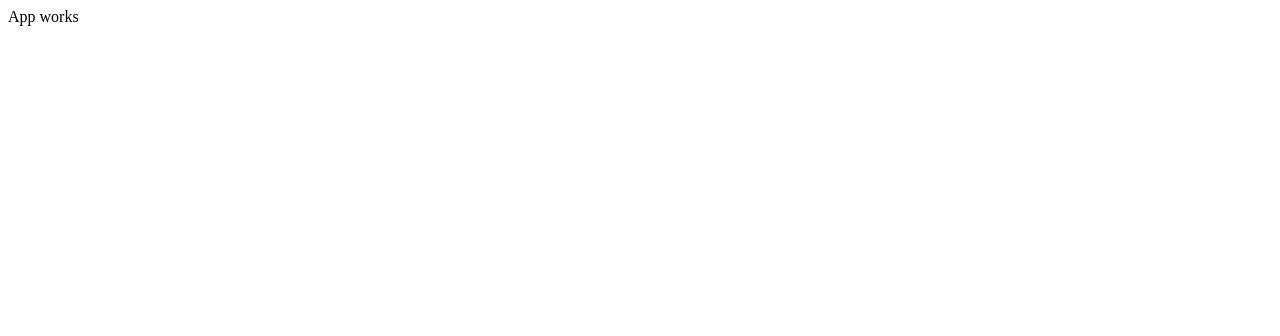
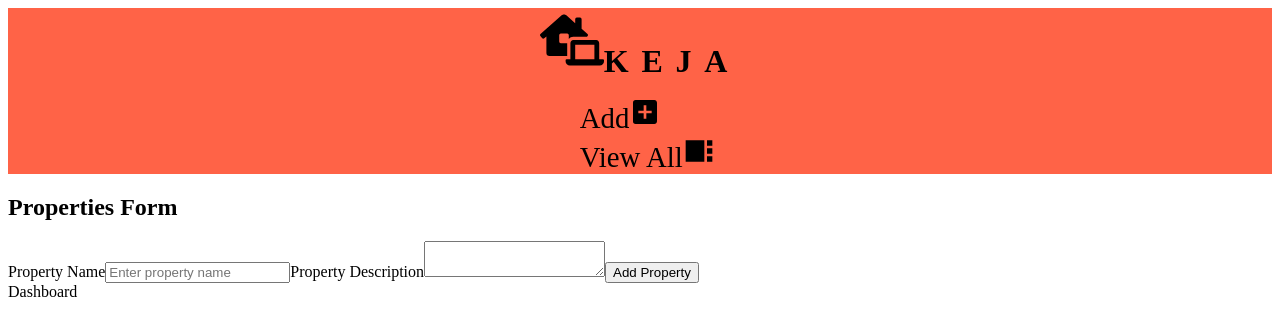
Before and after one commit to mamba-dev-KE/work-assessment-mvc, a React (Create React App) app in the folder frontend/: page / in a window 1280 px wide. Shown: the top 336 px of the page. Built offline with nearby package versions, Linux system fonts and the light colour scheme; the HTML template or start-up script is replaced by a standard one.

Commit message:
working on form component

```diff
--- a/frontend/package.json
+++ b/frontend/package.json
@@ -6,8 +6,11 @@
     "@testing-library/jest-dom": "^5.16.3",
     "@testing-library/react": "^12.1.4",
     "@testing-library/user-event": "^13.5.0",
+    "framer-motion": "^6.2.8",
     "react": "^17.0.2",
     "react-dom": "^17.0.2",
+    "react-icons": "^4.3.1",
+    "react-router-dom": "^6.2.2",
     "react-scripts": "5.0.0",
     "sass": "^1.49.9",
     "web-vitals": "^2.1.4"
--- a/frontend/src/App.jsx
+++ b/frontend/src/App.jsx
@@ -1,7 +1,25 @@
 import React from "react";
+import { BrowserRouter as Router, Routes, Route } from "react-router-dom";
+import NavBar from "./components/NavBar/NavBar";
+import PropertiesForm from "./components/PropertiesForm/PropertiesForm";
+import Add from "./pages/Add";
+import All from "./pages/All";
+import Dashboard from "./pages/Dashboard";
 
 const App = () => {
-  return <div>App works</div>;
+  return (
+    <Router>
+      <div className="app_container">
+        <NavBar />
+        <PropertiesForm />
+        <Routes>
+          <Route path="/" element={<Dashboard />} />
+          <Route path="/add" element={<Add />} />
+          <Route path="/all" element={<All />} />
+        </Routes>
+      </div>
+    </Router>
+  );
 };
 
 export default App;
--- /dev/null
+++ b/frontend/src/components/NavBar/NavBar.jsx
@@ -0,0 +1,32 @@
+import React from "react";
+import { MdAddBox, MdViewSidebar } from "react-icons/md";
+import { FaLaptopHouse } from "react-icons/fa";
+import { Link } from "react-router-dom";
+import "./NavBar.scss";
+
+const NavBar = () => {
+  return (
+    <header className="header grid">
+      <div className="container center">
+        <nav className="nav flex ">
+          <div className="logo flex pointer">
+            <FaLaptopHouse className="logo__img" />
+            <Link to="/">Keja</Link>
+          </div>
+          <ul className="nav__list flex">
+            <li className="nav__list-item flex">
+              <Link to="/add">Add</Link>
+              <MdAddBox className="nav__list-icon" />
+            </li>
+            <li className="nav__list-item flex">
+              <Link to="/all">View All</Link>
+              <MdViewSidebar className="nav__list-icon" />
+            </li>
+          </ul>
+        </nav>
+      </div>
+    </header>
+  );
+};
+
+export default NavBar;
--- /dev/null
+++ b/frontend/src/components/NavBar/NavBar.scss
@@ -0,0 +1,53 @@
+.header {
+  width: 100%;
+  min-height: 6.5rem;
+  background-color: tomato;
+
+  place-items: center;
+
+  & > * {
+    flex: 1;
+  }
+}
+
+.nav {
+  min-height: 5rem;
+
+  justify-content: space-between;
+  align-items: center;
+
+  .logo {
+    align-items: center;
+
+    .logo__img {
+      font-size: 4rem;
+    }
+
+    a {
+      text-decoration: none;
+      letter-spacing: 0.4em;
+      font-weight: 700;
+      text-transform: uppercase;
+      color: black;
+      font-size: 2rem;
+    }
+  }
+
+  .nav__list {
+    list-style-type: none;
+
+    .nav__list-item {
+      --gap: 0.5em;
+
+      a {
+        text-decoration: none;
+        color: black;
+        font-size: 1.8rem;
+      }
+    }
+  }
+}
+
+.nav__list-icon {
+  font-size: 2rem;
+}
--- /dev/null
+++ b/frontend/src/components/PropertiesForm/PropertiesForm.jsx
@@ -0,0 +1,41 @@
+import { useState } from "react";
+
+const PropertiesForm = () => {
+  const [formData, setformData] = useState({});
+  const [properties, setProperties] = useState({ name: "", description: "" });
+
+  const handleSubmit = (e) => {
+    e.preventDefault();
+    setFormData;
+  };
+
+  const handleChange = (e) => {
+    const { name, value } = e.target;
+    setProperties({ [name]: value });
+  };
+
+  return (
+    <section>
+      <h1>Properties Form</h1>
+      <form onSubmit={handleSubmit}>
+        <label htmlFor="name">Property Name</label>
+        <input
+          type="text"
+          name="name"
+          id="name"
+          placeholder="Enter property name"
+          value={properties.name}
+          onChange={handleChange}
+        />
+
+        <label htmlFor="name">Property Description</label>
+        <textarea value={properties.description} onChange={handleChange} />
+        <button>Add Property</button>
+      </form>
+
+      {properties.name}
+    </section>
+  );
+};
+
+export default PropertiesForm;
--- /dev/null
+++ b/frontend/src/pages/Add.jsx
@@ -0,0 +1,7 @@
+import React from "react";
+
+const Add = () => {
+  return <div>Add</div>;
+};
+
+export default Add;
--- /dev/null
+++ b/frontend/src/pages/All.jsx
@@ -0,0 +1,7 @@
+import React from "react";
+
+const All = () => {
+  return <div>All</div>;
+};
+
+export default All;
--- /dev/null
+++ b/frontend/src/pages/Dashboard.jsx
@@ -0,0 +1,7 @@
+import React from "react";
+
+const Dashboard = () => {
+  return <div>Dashboard</div>;
+};
+
+export default Dashboard;
--- a/frontend/src/styles.scss
+++ b/frontend/src/styles.scss
@@ -0,0 +1,51 @@
+@import url("https://fonts.googleapis.com/css2?family=Mulish:wght@400;500&family=Ubuntu:wght@400;700;500&display=swap");
+
+:root {
+  box-sizing: border-box;
+  font-size: 10px;
+
+  --ff-primary: "Ubuntu", sans-serif;
+  --ff-secondary: "Mulish", sans-serif;
+}
+
+*,
+*::before,
+*::after {
+  box-sizing: inherit;
+  margin: 0;
+  padding: 0;
+}
+
+body {
+  font-size: 1.6rem;
+  font-family: var(--ff-primary);
+
+  background-image: url("./assets/bg.svg");
+  background-size: cover;
+}
+
+// UTILITY CLASSES
+.container {
+  width: calc(100% - 3.5rem);
+  max-width: 160rem;
+}
+
+.flex {
+  display: flex;
+  --gap: 1em;
+  gap: var(--gap);
+}
+
+.grid {
+  display: grid;
+  --gap: 1em;
+  gap: var(--gap);
+}
+
+.center {
+  margin-inline: auto;
+}
+
+.pointer {
+  cursor: pointer;
+}
```
Also changed, not shown: frontend/src/assets/bg.svg (added), frontend/src/components/PropertiesForm/PropertiesForm.scss (added), 1 other file (tests, documents, lock files or other folders).
